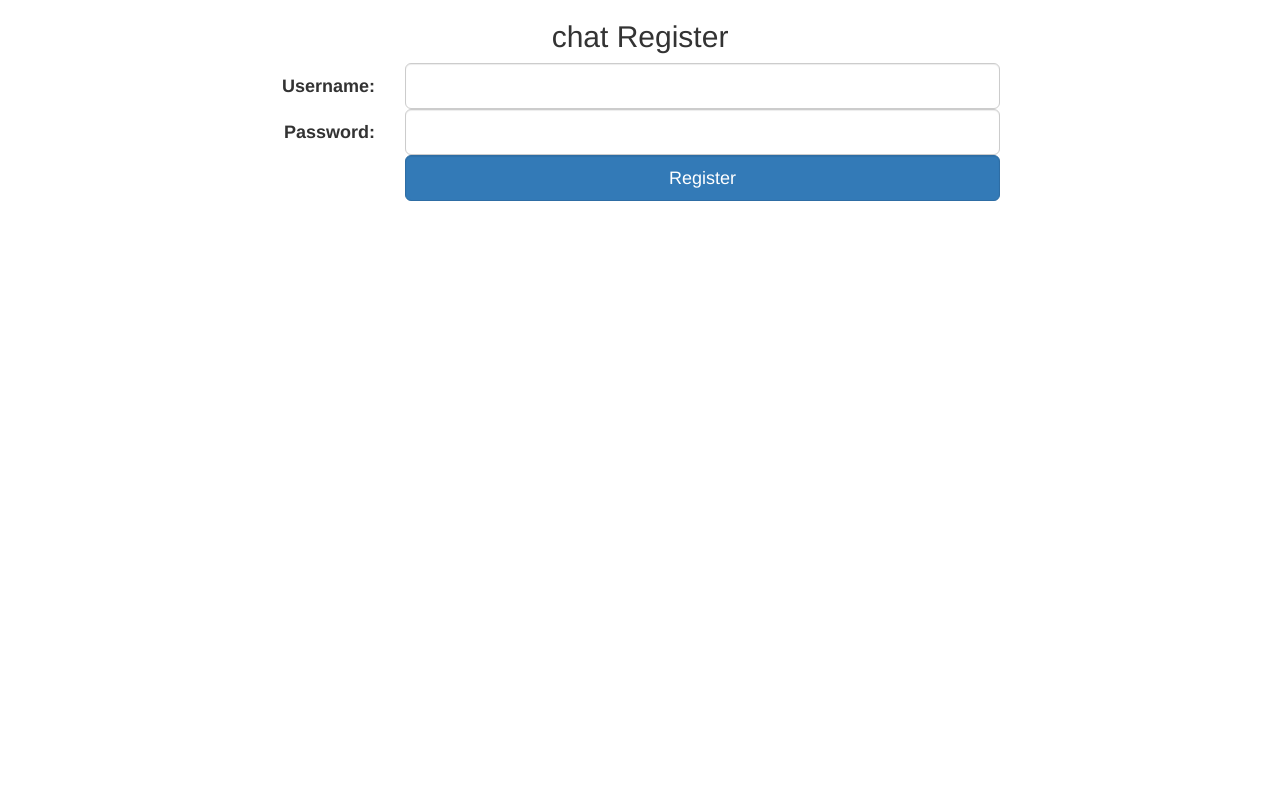
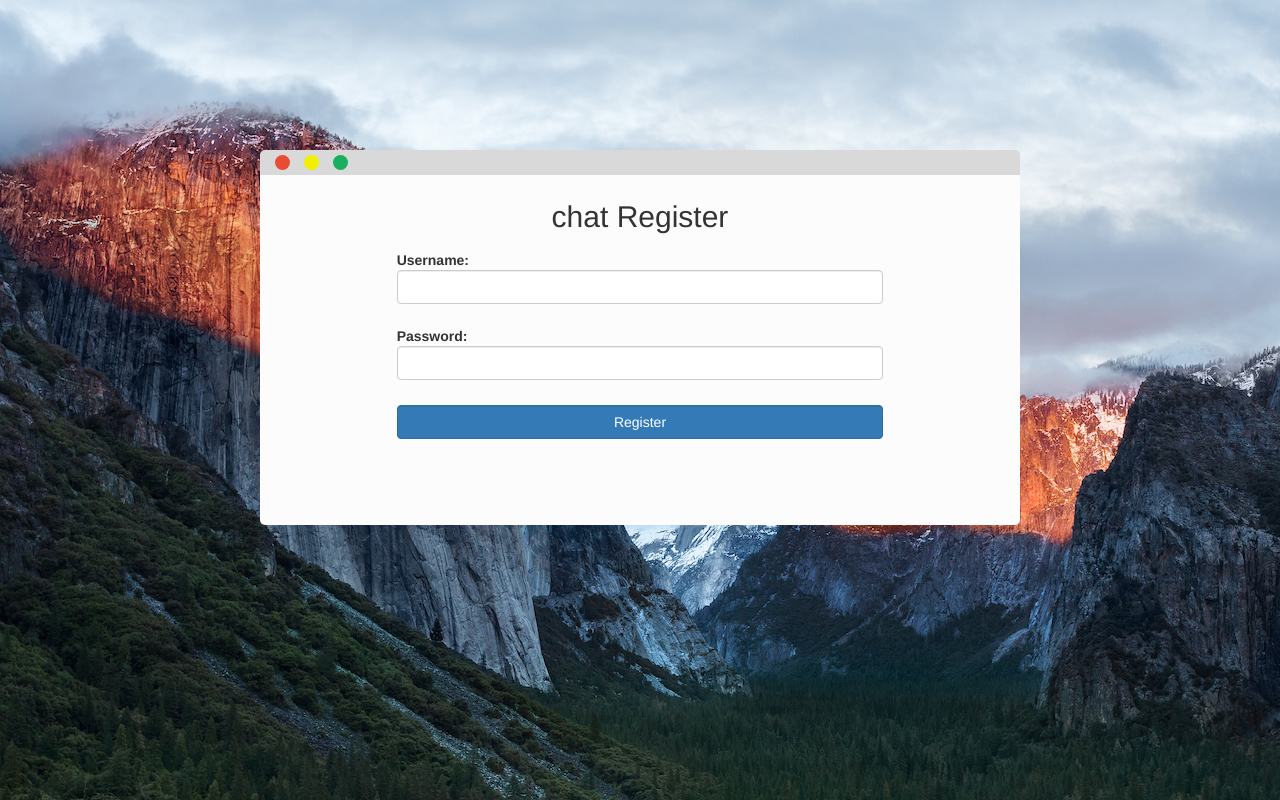
Before and after one commit to aaronmarkle/chat, a website: page signup.html in a window 1280 px wide. Drawn offline with nearby package versions, Linux system fonts and the light colour scheme.

Commit message:
signup page now as same visual styling as login page

```diff
--- a/login.css
+++ b/login.css
@@ -12,9 +12,8 @@ body {
     min-width: 500px;
     font-family: monospace;
     float: none;
-    border-radius: 5px;
-    border-bottom-left-radius: 0;
-    border-bottom-right-radius: 0;
+    border-top-right-radius: 5px;
+    border-top-left-radius: 5px;
 }
 #red {
     background-color: #E94B35;
@@ -52,9 +51,8 @@ body {
     background-color: #fcfcfc;
     height: 350px;
     min-width: 500px;
-    border-radius: 2%;
-    border-top-left-radius: 0;
-    border-top-right-radius: 0;
+    border-bottom-left-radius: 5px;
+    border-bottom-right-radius: 5px;
     margin-bottom: 50px;
 }
 
@@ -62,6 +60,10 @@ body {
   margin-top: 10px;
 }
 
+#register {
+  margin-top: 10px;
+}
+
 #title-login {
   margin-top: 0;
   padding-top: 25px;
--- a/signup.html
+++ b/signup.html
@@ -2,31 +2,30 @@
 <html>
 <head>
   <title>chat Register</title>
-  <link rel="stylesheet" href="default.css">
   <link rel="stylesheet" href="https://maxcdn.bootstrapcdn.com/bootstrap/3.3.6/css/bootstrap.min.css">
+  <link rel="stylesheet" href="login.css">
 </head>
 <body>
   <div class="container">
-    <div class="row">
-      <div class="col-md-8 col-md-offset-2">
-        <p class="h2 text-center">chat Register</p>
+    <div id="bar" class="col-xs-10 col-xs-offset-1 col-md-8 col-md-offset-2">
+      <div id="red"></div>
+      <div id="yellow"></div>
+      <div id="green"></div>
+    </div>
+    <div id="screen" class="col-xs-10 col-xs-offset-1 col-md-8 col-md-offset-2">
+      <div id="login-form" class="col-xs-10 col-xs-offset-1 col-md-8 col-md-offset-2">
+        <p id="title-login" class="h2 text-center">chat Register</p>
         <form id="user-form" class="form-horizontal" action"/auth" method="post">
-          <div class="form-group-lg">
-            <label class="col-sm-2 control-label">Username:</label>
-            <div class="col-sm-10">
-              <input id="username" type="text" class="form-control" name="username">
-            </div>
+          <div class="form-group">
+            <label class="control-label">Username:</label>
+            <input id="username" type="text" class="form-control" name="username">
           </div>
-          <div class="form-group-lg">
-            <label class="col-sm-2 control-label">Password:</label>
-            <div class="col-sm-10">
-              <input type="password" id="password" class="form-control" name="password">
-            </div>
+          <div class="form-group">
+            <label class="control-label">Password:</label>
+            <input type="password" id="password" class="form-control" name="password">
           </div>
-          <div class="form-group-lg">
-            <div class="col-sm-10 col-sm-offset-2">
-              <button id="register" class="btn btn-primary form-control" type="submit">Register</button>
-            </div>
+          <div class="form-group">
+            <button id="register" class="btn btn-primary form-control" type="submit">Register</button>
           </div>
         </form>
       </div>
```
Also changed, not shown: login.html (+0 -2 lines).
